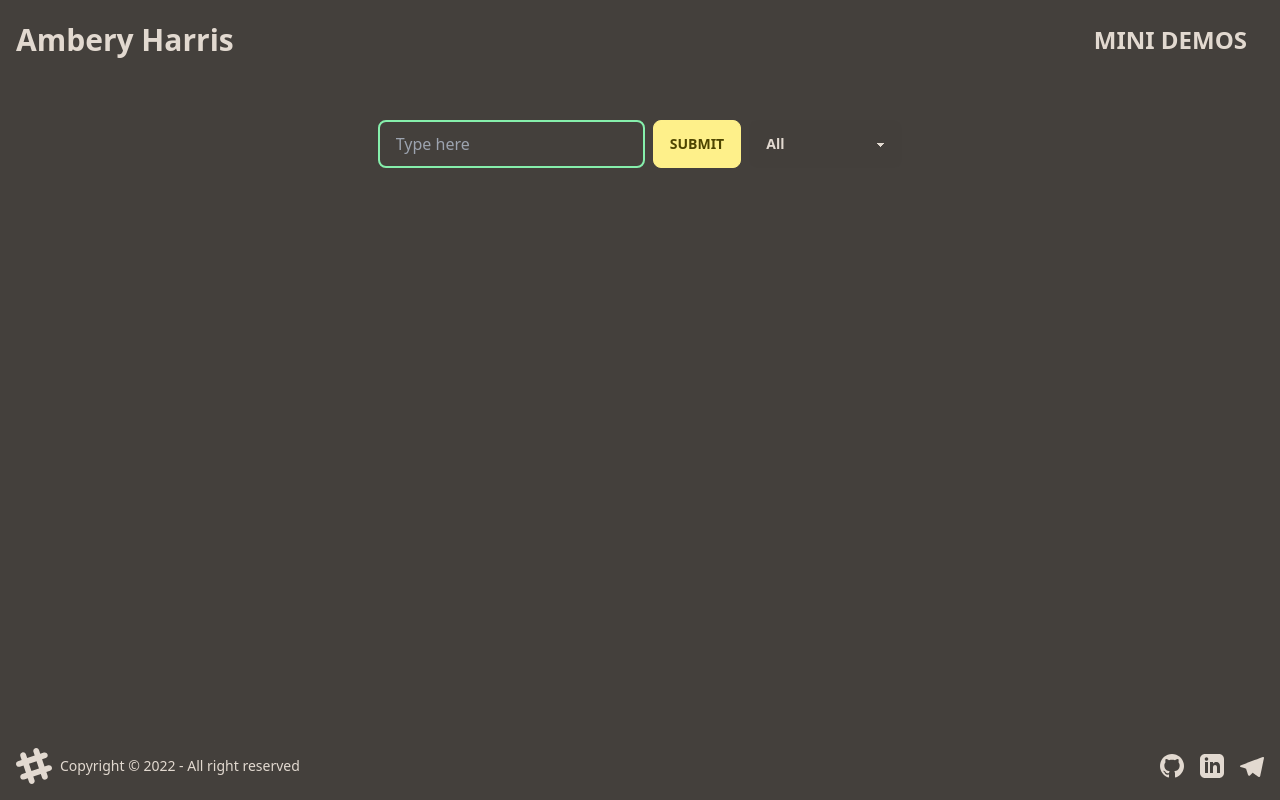
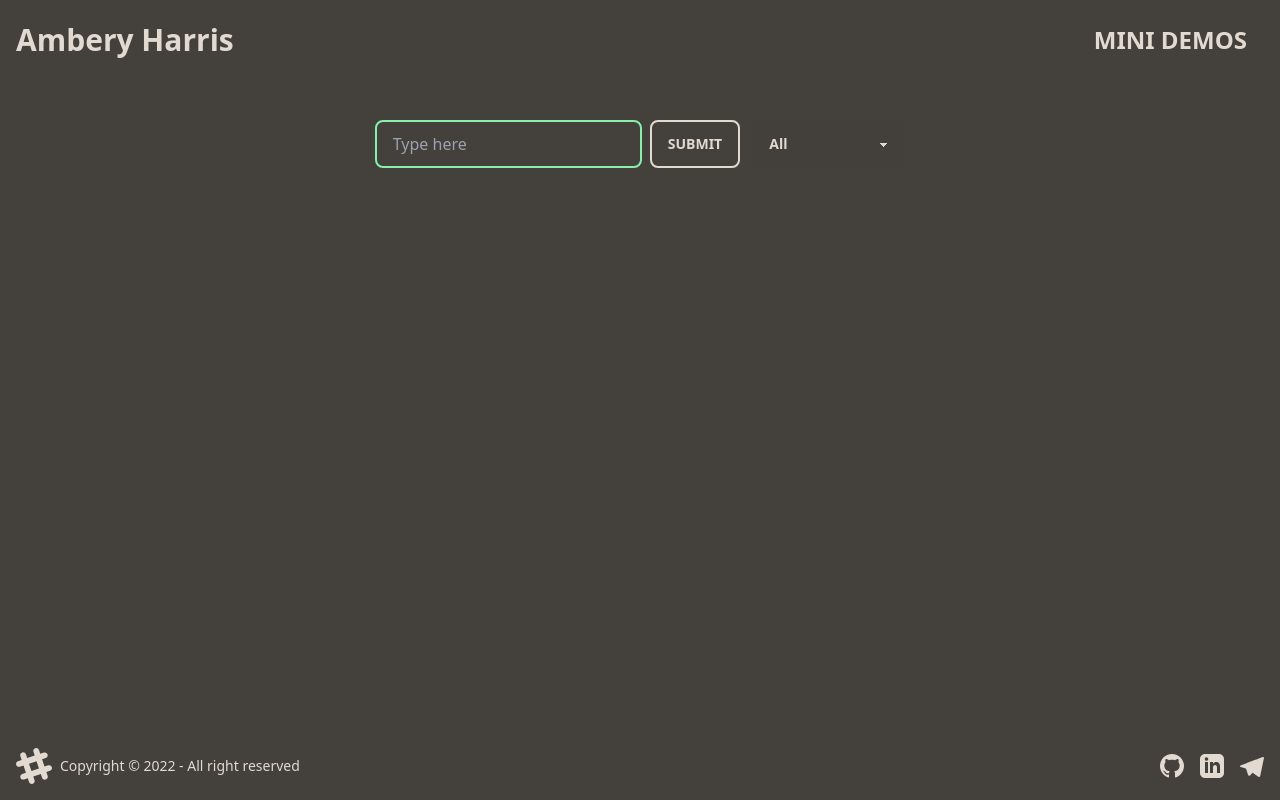
Before and after one commit to the-ham/NextPortfolio, a Next.js app: page /todo in a window 1280 px wide. Built offline with nearby package versions, Linux system fonts and the light colour scheme.

Commit message:
initializing branch for adding types

```diff
--- a/components/ToDo/TodoForm.tsx
+++ b/components/ToDo/TodoForm.tsx
@@ -44,7 +44,7 @@ const TodoForm = ({
           />
           <button
             onClick={handleSubmit}
-            className="btn btn-accent ml-2"
+            className="btn btn-outline border-2 btn-ghost ml-2"
             type="submit"
           >
             Submit
@@ -53,7 +53,7 @@ const TodoForm = ({
       </form>
       <select
         onChange={handleFilter}
-        className="select select-ghost max-w-xs ml-2"
+        className="select select-ghost max-w-xs ml-3"
       >
         <option value="All">All</option>
         <option value="Completed">Completed</option>
--- a/pages/todo.tsx
+++ b/pages/todo.tsx
@@ -28,11 +28,13 @@ const Todo: NextPage = () => {
   // This useEffect basically runs handleFilteredList every time either 'todos' or 'filter' are updated
   useEffect(() => {
     handleFilteredList();
+
     // if this is the initial rendering of the page, useEffect is exited early and initialRender is set to false.
     if (initialRender.current) {
       initialRender.current = false;
-      return;
+      return; // exits the useEffect early, a.k.a. todos is not saved to localStorage
     }
+
     // Otherwise, todos are saved to localStorage.
     saveLocalTodos();
   }, [todos, filter]);
```
